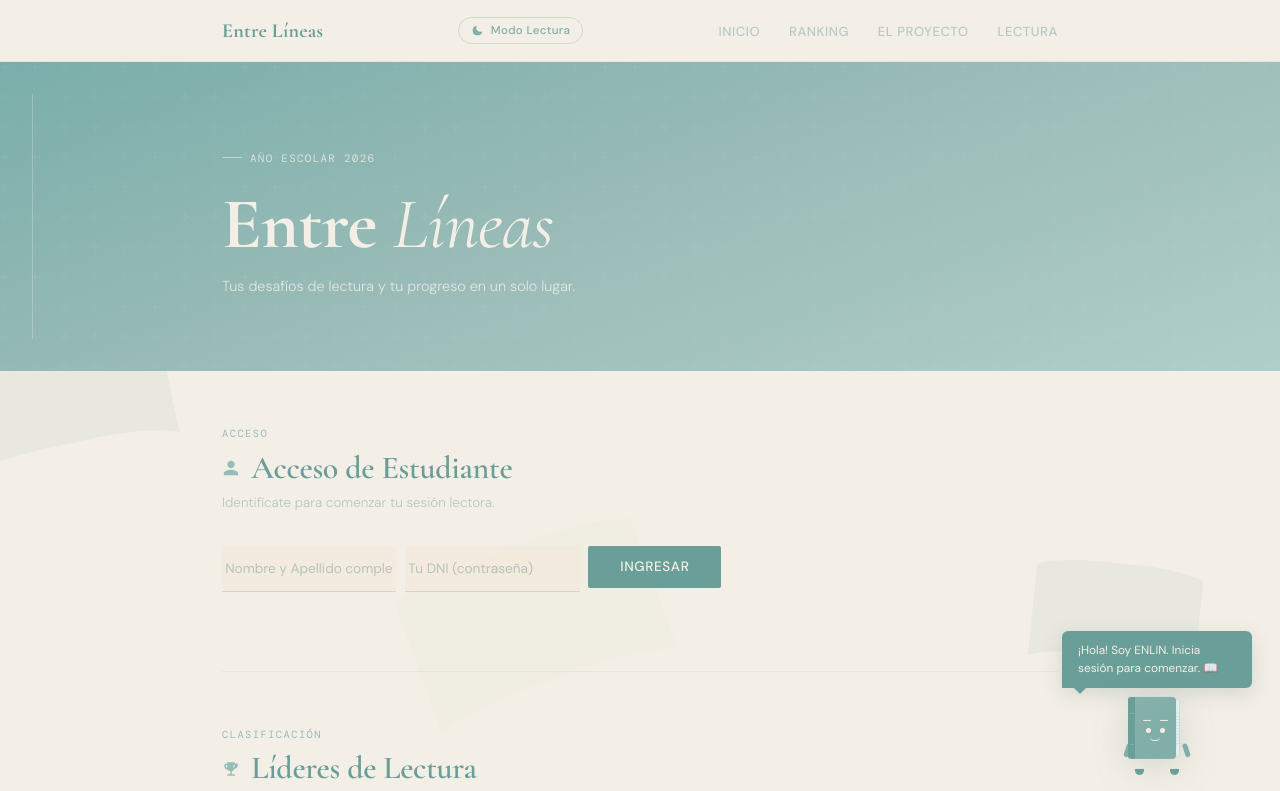
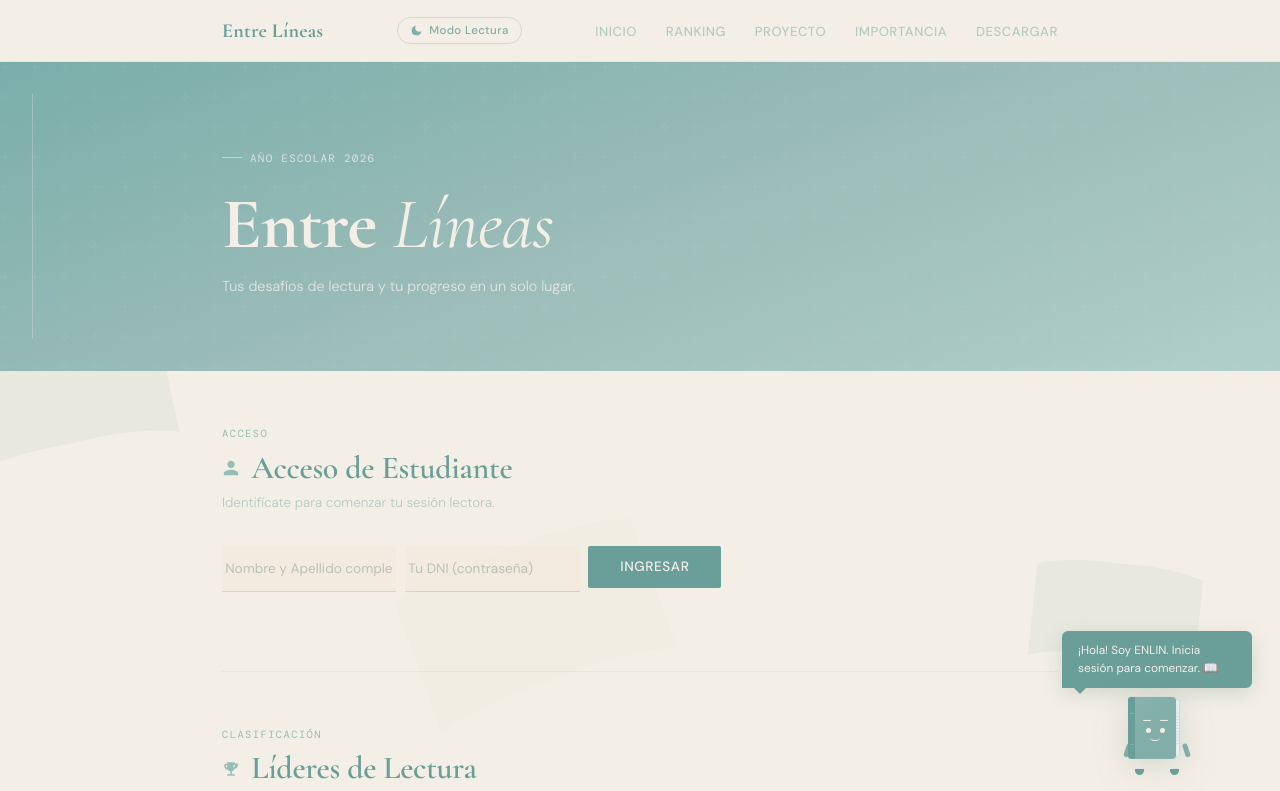
Before and after one commit to Jc-system-pro/Entre-Lineas, a plain HTML site: page index.html in a window 1280 px wide. Shown: the top 791 px of the page. Drawn offline with nearby package versions, Linux system fonts and the light colour scheme; no server answers.

Commit message:
boton de descarga

```diff
--- a/index.html
+++ b/index.html
@@ -80,8 +80,13 @@
             <ul class="nav-links" id="nav-links">
                 <li><a href="#inicio"      onclick="toggleMenu()">Inicio</a></li>
                 <li><a href="#ranking"     onclick="toggleMenu()">Ranking</a></li>
-                <li><a href="#proyecto"    onclick="toggleMenu()">El Proyecto</a></li>
-                <li><a href="#importancia" onclick="toggleMenu()">Lectura</a></li>
+                <li><a href="#proyecto"    onclick="toggleMenu()">Proyecto</a></li>
+                <li><a href="#importancia" onclick="toggleMenu()">Importancia</a></li>
+                <li>
+                 <a href="LECTURAS.pdf" download>
+                     Descargar
+                 </a>
+                </li>
             </ul>
         </div>
     </nav>
```
Also changed, not shown: 1 other file.
